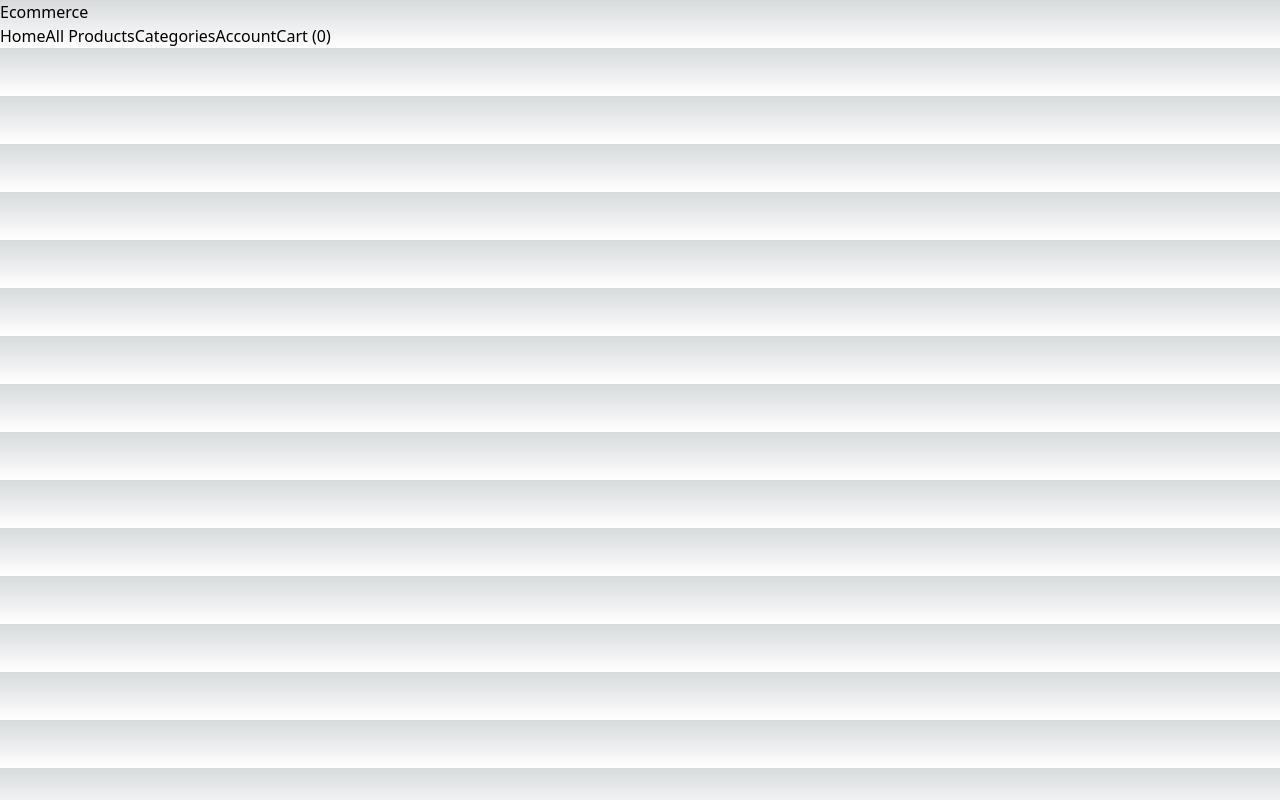
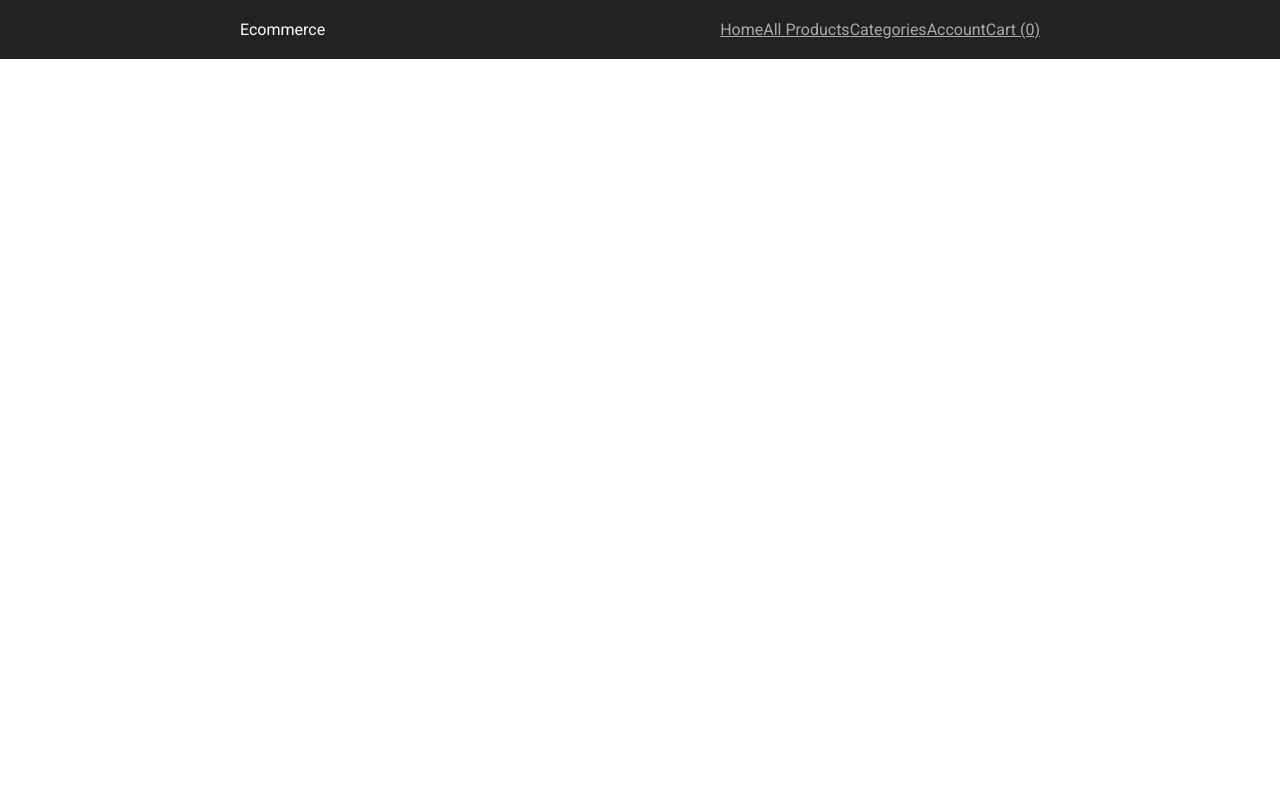
Before and after one commit to Kurt-Leong/ecommerce-front, a Next.js app: page / in a window 1280 px wide. Built offline with nearby package versions, Linux system fonts and the light colour scheme.

Commit message:
Nav bar component

```diff
--- /dev/null
+++ b/components/Center.js
@@ -0,0 +1,11 @@
+import styled from 'styled-components'
+
+const StyledDiv = styled.div`
+  max-width: 800px;
+  margin: 0 auto;
+  padding: 0 20px;
+`
+
+export default function Center({ children }) {
+  return <StyledDiv>{children}</StyledDiv>
+}
--- a/components/Header.js
+++ b/components/Header.js
@@ -1,16 +1,44 @@
 import Link from 'next/link'
+import styled from 'styled-components'
+import Center from './Center'
+
+const StyledHeader = styled.header`
+  background-color: #222;
+`
+const Logo = styled(Link)`
+  color: #fff;
+  text-decoration: none;
+`
+const StyledNav = styled.nav`
+  display: flex;
+  gap: 15 px;
+`
+
+const Wrapper = styled.div`
+  display: flex;
+  justify-content: space-between;
+  padding: 20px 0;
+`
+
+const NavLink = styled(Link)`
+  color: #aaa;
+`
 
 export default function Header() {
   return (
-    <header>
-      <Link href={'/'}> Ecommerce</Link>
-      <nav>
-        <Link href={'/'}>Home</Link>
-        <Link href={'/products'}>All Products</Link>
-        <Link href={'/categories'}>Categories</Link>
-        <Link href={'/accounts'}>Account</Link>
-        <Link href={'/cart'}>Cart (0)</Link>
-      </nav>
-    </header>
+    <StyledHeader>
+      <Center>
+        <Wrapper>
+          <Logo href={'/'}> Ecommerce</Logo>
+          <StyledNav>
+            <NavLink href={'/'}>Home</NavLink>
+            <NavLink href={'/products'}>All Products</NavLink>
+            <NavLink href={'/categories'}>Categories</NavLink>
+            <NavLink href={'/accounts'}>Account</NavLink>
+            <NavLink href={'/cart'}>Cart (0)</NavLink>
+          </StyledNav>
+        </Wrapper>
+      </Center>
+    </StyledHeader>
   )
 }
--- a/next.config.js
+++ b/next.config.js
@@ -1,6 +1,9 @@
 /** @type {import('next').NextConfig} */
 const nextConfig = {
   reactStrictMode: true,
+  compiler: {
+    styledComponents: true,
+  },
 }
 
 module.exports = nextConfig
--- a/package.json
+++ b/package.json
@@ -16,7 +16,9 @@
     "postcss": "8.4.29",
     "react": "18.2.0",
     "react-dom": "18.2.0",
-    "styled-components": "^5.3.9",
+    "react-helmet": "^6.1.0",
+    "react-helmet-async": "^1.3.0",
+    "styled-components": "^5.3.11",
     "tailwindcss": "3.3.3"
   }
 }
--- a/pages/_app.js
+++ b/pages/_app.js
@@ -1,5 +1,27 @@
-import '@/styles/globals.css'
+import { createGlobalStyle } from 'styled-components'
+import { Helmet } from 'react-helmet'
+
+const GlobalStyles = createGlobalStyle`
+@import url('https://fonts.googleapis.com/css2?family=Roboto&display=swap');
+body {
+  padding:0;
+  margin:0;
+  font-family: 'Roboto', sans-serif;
+}
+`
 
 export default function App({ Component, pageProps }) {
-  return <Component {...pageProps} />
+  return (
+    <>
+      {/* <Helmet>
+        <link
+          // rel="stylesheet"
+          type="text/css"
+          href="path-to-your-stylesheet.css"
+        />
+      </Helmet> */}
+      <GlobalStyles />
+      <Component {...pageProps} />
+    </>
+  )
 }
```
Also changed, not shown: components/Featured.js (added), 1 other file (tests, documents, lock files or other folders).
